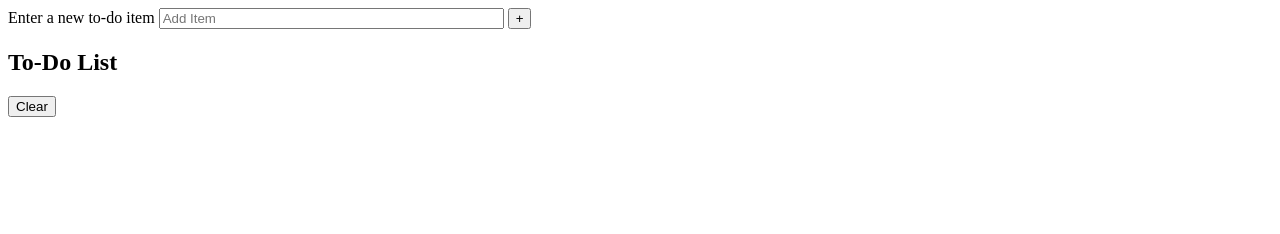
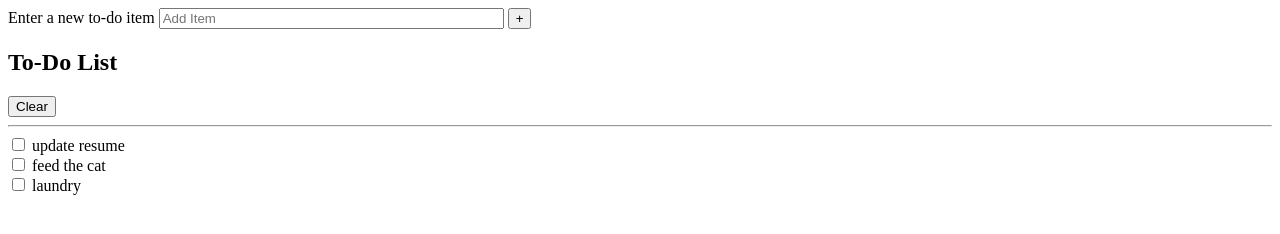
Before and after one commit to dylanawhite92/persistent-sass-todo, a plain HTML site: page index.html in a window 1280 px wide. Drawn offline with Linux system fonts and the light colour scheme.

Commit message:
placeholder to do in place

```diff
--- a/index.html
+++ b/index.html
@@ -44,6 +44,33 @@
             Clear
           </button>
         </div>
+
+        <hr />
+
+        <div id="listItems">
+          <!-- Placeholder items until dynamically generated through JS -->
+          <div class="item">
+            <input
+              type="checkbox"
+              id="1"
+              tabindex="0" />
+            <label for="1">update resume</label>
+          </div>
+          <div class="item">
+            <input
+              type="checkbox"
+              id="2"
+              tabindex="0" />
+            <label for="2">feed the cat</label>
+          </div>
+          <div class="item">
+            <input
+              type="checkbox"
+              id="3"
+              tabindex="0" />
+            <label for="3">laundry</label>
+          </div>
+        </div>
       </section>
     </main>
   </body>
```
